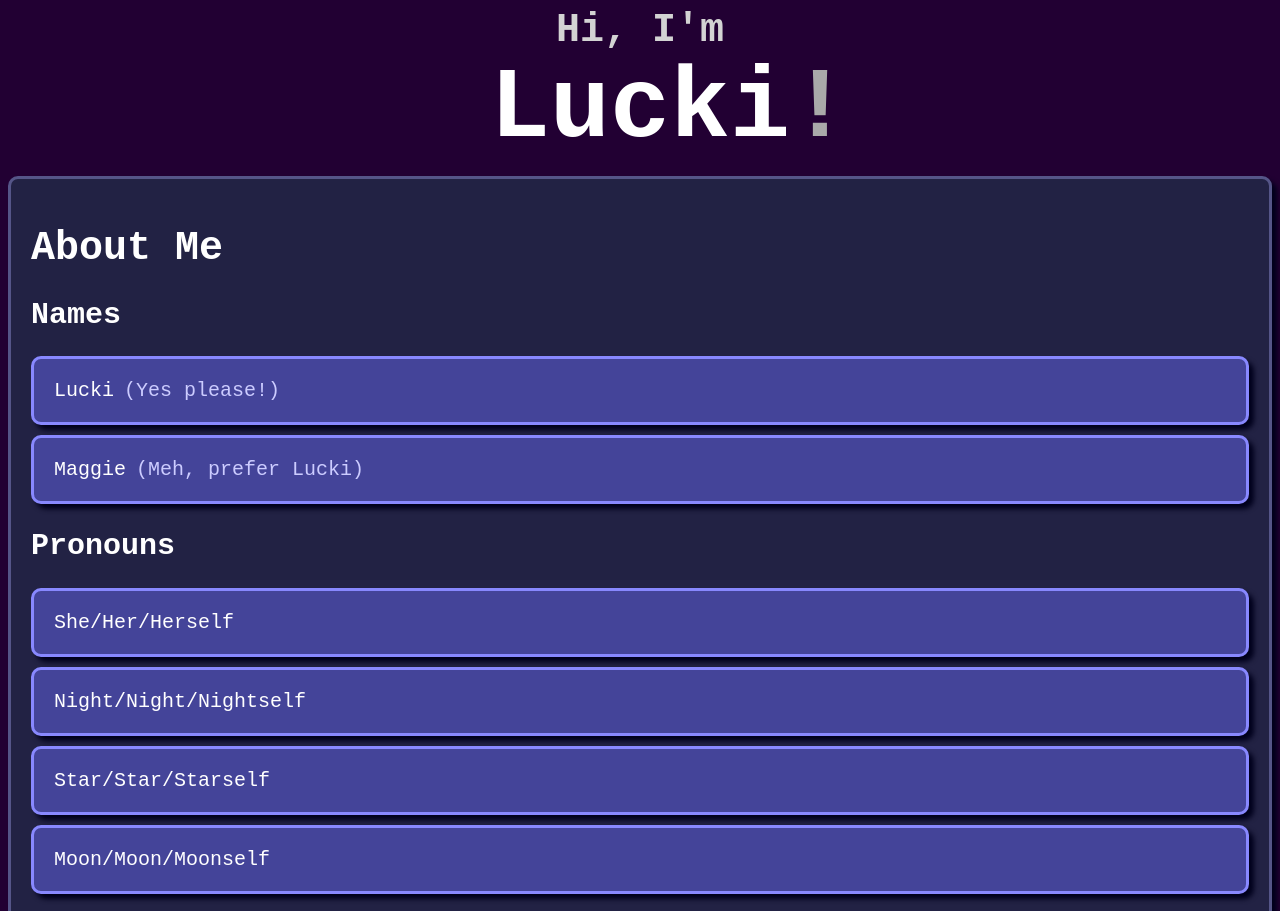
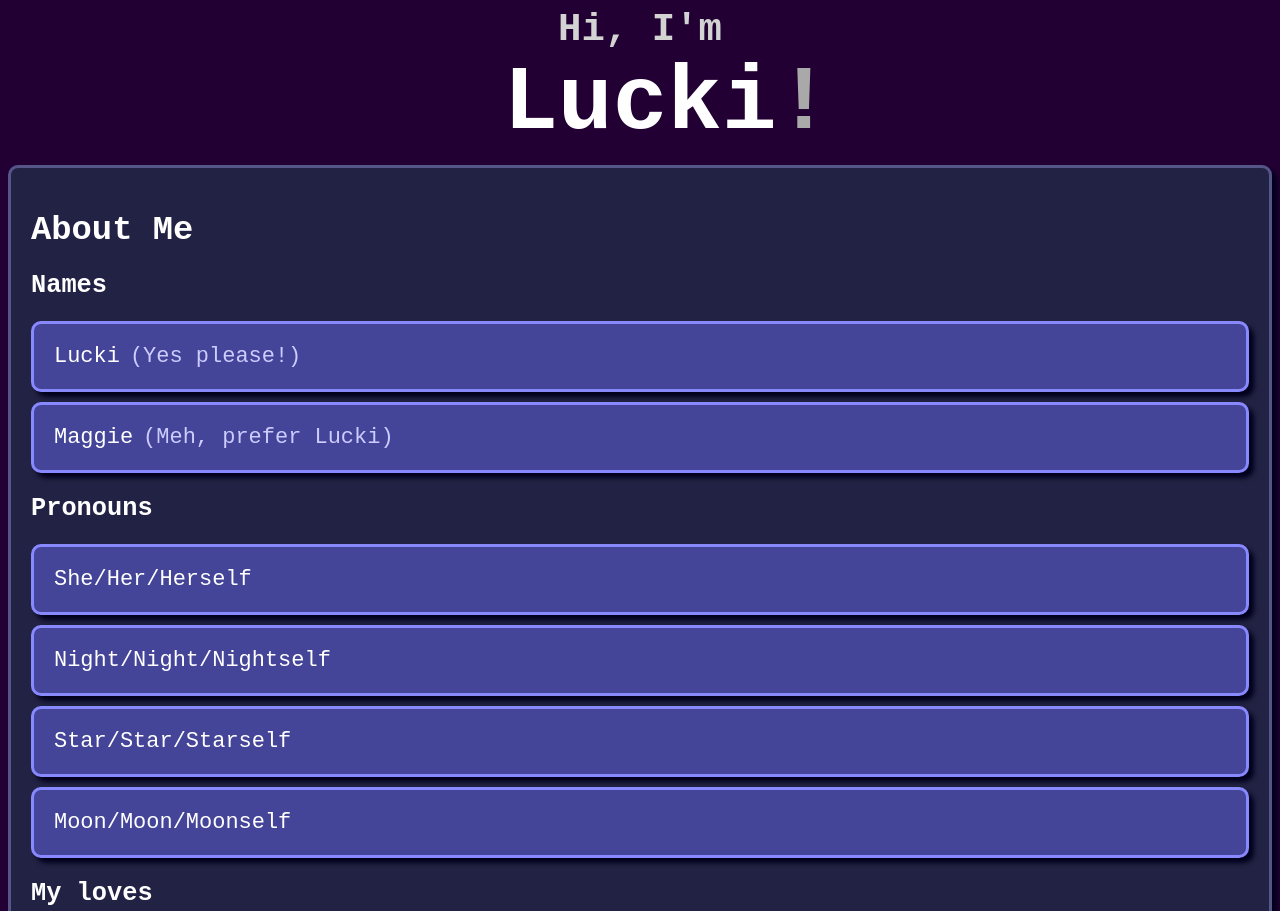
Before and after one commit to labbo-lab/aboutme, a plain HTML site: page index.html in a window 1280 px wide. Shown: the top 911 px of the page. Drawn offline with Linux system fonts and the light colour scheme.

Commit message:
Update style.css

```diff
--- a/style.css
+++ b/style.css
@@ -6,7 +6,7 @@ body {
 .mainname {
   text-align: center;
   font-weight: 900;
-  font-size: 100px;
+  font-size: 7em;
   margin-top: 0;
   margin-bottom: 10px;
   color: white;
@@ -17,13 +17,13 @@ body {
   font-weight: bold;
   text-align: center;
   margin-bottom: 0;
-  font-size: 40px;
+  font-size: 3em;
 }
 
 .mainname .exclamation {
   color: darkgray;
   font-weight: 900;
-  font-size: 100px;
+  font-size: 1em;
 }
 
 .spacer {
@@ -39,7 +39,7 @@ body {
 }
 
 .section {
-  font-size: 20px;
+  font-size: 1.3em;
   margin-bottom: 10px;
   color: white;
   padding: 20px;
```
